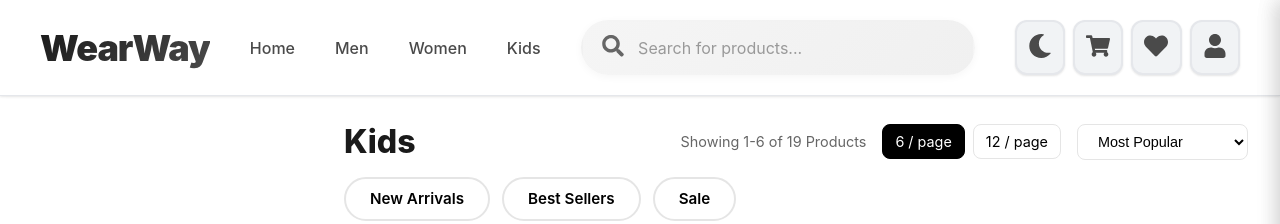
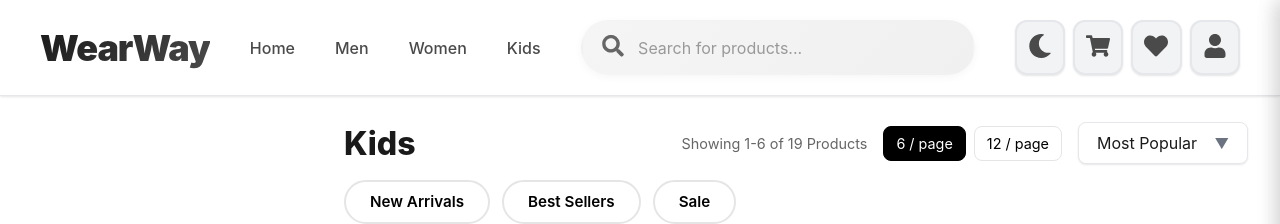
Before and after one commit to WEARWAY2/Final_project, a React (Vite) app in the folder my-app/: page /shop/kids in a window 1280 px wide. Shown: the top 224 px of the page. Built offline with nearby package versions, Linux system fonts and the light colour scheme.

Commit message:
update UI for dropdown menu

```diff
--- a/my-app/src/pages/CategoryProducts.css
+++ b/my-app/src/pages/CategoryProducts.css
@@ -1,3 +1,108 @@
+/* Custom Sort Dropdown */
+.custom-sort-dropdown {
+  position: relative;
+  min-width: 170px;
+  user-select: none;
+  font-size: 1rem;
+  font-family: inherit;
+  outline: none;
+  z-index: 10;
+}
+
+.custom-sort-selected {
+  background: var(--bg-card, #fff);
+  color: var(--text-primary, #222);
+  border: 1px solid var(--border-color, #e0e0e0);
+  border-radius: 8px;
+  padding: 10px 18px;
+  cursor: pointer;
+  display: flex;
+  align-items: center;
+  justify-content: space-between;
+  transition: border 0.2s, box-shadow 0.2s;
+  box-shadow: var(--shadow-sm, 0 2px 8px rgba(0, 0, 0, 0.04));
+}
+
+.dark-theme .custom-sort-selected {
+  background: var(--bg-card, #181a1a);
+  color: var(--text-primary, #f9fafb);
+  border: 1px solid var(--border-color, #2d2d2d);
+}
+
+.custom-sort-dropdown.open .custom-sort-selected {
+  border-color: var(--accent-primary, #38393b);
+  box-shadow: 0 4px 16px rgba(102, 126, 234, 0.08);
+}
+
+.dropdown-arrow {
+  font-size: 0.9em;
+  color: var(--text-tertiary, #888);
+  margin-left: 8px;
+}
+
+.custom-sort-options {
+  position: absolute;
+  top: 110%;
+  left: 0;
+  right: 0;
+  background: var(--bg-card, #fff);
+  border: 1px solid var(--border-color, #e0e0e0);
+  border-radius: 8px;
+  box-shadow: 0 8px 32px rgba(0, 0, 0, 0.10);
+  z-index: 20;
+  margin: 0;
+  padding: 6px 0;
+  list-style: none;
+  animation: fadeIn 0.18s;
+}
+
+.dark-theme .custom-sort-options {
+  background: var(--bg-card, #181a1a);
+  border: 1px solid var(--border-color, #2d2d2d);
+}
+
+.custom-sort-option {
+  padding: 10px 18px;
+  cursor: pointer;
+  transition: background 0.15s, color 0.15s;
+  color: var(--text-primary, #222);
+  border-radius: 6px;
+  background: transparent;
+}
+
+.custom-sort-option:hover {
+  background: var(--bg-tertiary, #f1f3f5);
+  color: var(--text-primary, #222);
+}
+
+.custom-sort-option.selected {
+  background: var(--accent-secondary, #454549);
+  color: var(--bg-primary, #fff);
+  font-weight: 600;
+}
+
+.dark-theme .custom-sort-option {
+  color: var(--text-primary, #f9fafb);
+  background: transparent;
+}
+
+.dark-theme .custom-sort-option:hover {
+  background: var(--bg-tertiary, #232323);
+  color: var(--text-primary, #f9fafb);
+}
+
+.dark-theme .custom-sort-option.selected {
+  background: var(--accent-secondary, #3d3d3f);
+  color: var(--bg-primary, #0a0a0a);
+  font-weight: 600;
+}
+
+/* Dark theme overrides for custom sort dropdown */
+
+.dark-theme .dropdown-arrow {
+  color: var(--text-tertiary, #9ca3af);
+}
+
 /* Category Products Page */
 .category-products-page {
   width: 100%;
@@ -460,8 +565,9 @@
   border-color: #000;
   box-shadow: 0 4px 12px rgba(0, 0, 0, 0.2);
 }
-.dark-theme .feature-btn.active{
-    background: #000000;
+
+.dark-theme .feature-btn.active {
+  background: #000000;
   color: #ffeaea;
   border-color: #fff;
   box-shadow: 0 4px 12px rgba(255, 0, 0, 0.5);
@@ -739,6 +845,7 @@
 }
 
 @keyframes heartBeat {
+
   0%,
   100% {
     transform: scale(1);
@@ -1154,7 +1261,7 @@
     align-items: stretch;
   }
 
-  .products-sort > span {
+  .products-sort>span {
     font-size: 0.8rem;
   }
 
--- a/my-app/src/pages/CategoryProducts.jsx
+++ b/my-app/src/pages/CategoryProducts.jsx
@@ -1,4 +1,4 @@
-import React, { useState, useEffect, useMemo } from "react";
+import React, { useState, useEffect, useMemo, useRef } from "react";
 import { useParams, useNavigate, useSearchParams } from "react-router-dom";
 import { motion } from "framer-motion";
 import { FaBars, FaTimes, FaHeart, FaShoppingCart } from "react-icons/fa";
@@ -20,6 +20,31 @@ const CategoryProducts = () => {
   const [selectedStyles, setSelectedStyles] = useState([]);
   const [selectedFeature, setSelectedFeature] = useState(null); // "new-arrivals", "best-sellers", "sale"
   const [sortBy, setSortBy] = useState("Most Popular");
+  const [sortDropdownOpen, setSortDropdownOpen] = useState(false);
+  const sortOptions = [
+    "Most Popular",
+    "Newest",
+    "Price: Low to High",
+    "Price: High to Low",
+  ];
+  const sortRef = useRef(null);
+
+  // Close dropdown on outside click
+  useEffect(() => {
+    const handleClickOutside = (event) => {
+      if (sortRef.current && !sortRef.current.contains(event.target)) {
+        setSortDropdownOpen(false);
+      }
+    };
+    if (sortDropdownOpen) {
+      document.addEventListener("mousedown", handleClickOutside);
+    } else {
+      document.removeEventListener("mousedown", handleClickOutside);
+    }
+    return () => {
+      document.removeEventListener("mousedown", handleClickOutside);
+    };
+  }, [sortDropdownOpen]);
   const [currentPage, setCurrentPage] = useState(1);
   const [itemsPerPage, setItemsPerPage] = useState(6);
   const [filteredProducts, setFilteredProducts] = useState([]);
@@ -406,25 +431,6 @@ const CategoryProducts = () => {
               ))}
             </div>
           </div>
-
-          <button
-            className="apply-filter-btn"
-            onClick={() => {
-              applyFilters();
-              setIsSidebarOpen(false);
-            }}
-          >
-            Apply Filter
-          </button>
-          <button
-            className="reset-filter-btn"
-            onClick={() => {
-              resetFilters();
-              setIsSidebarOpen(false);
-            }}
-          >
-            Reset Filters
-          </button>
         </aside>
 
         {/* Products Grid */}
@@ -462,16 +468,59 @@ const CategoryProducts = () => {
                     12 / page
                   </button>
                 </div>
-                <select
-                  className="sort-select"
-                  value={sortBy}
-                  onChange={(e) => setSortBy(e.target.value)}
+                <div
+                  className={`custom-sort-dropdown${sortDropdownOpen ? " open" : ""}`}
+                  ref={sortRef}
+                  tabIndex={0}
+                  onClick={() => setSortDropdownOpen((open) => !open)}
+                  onBlur={() => setSortDropdownOpen(false)}
+                  style={{ position: "relative", minWidth: 170 }}
                 >
-                  <option>Most Popular</option>
-                  <option>Newest</option>
-                  <option>Price: Low to High</option>
-                  <option>Price: High to Low</option>
-                </select>
+                  <div className="custom-sort-selected">
+                    {sortBy}
+                    <span className="dropdown-arrow" style={{ marginLeft: 8 }}>
+                      ▼
+                    </span>
+                  </div>
+                  {sortDropdownOpen && (
+                    <ul className="custom-sort-options" style={{
+                      position: "absolute",
+                      top: "100%",
+                      left: 0,
+                      right: 0,
+                      background: "var(--dropdown-bg, #fff)",
+                      border: "1px solid #e0e0e0",
+                      borderRadius: 8,
+                      boxShadow: "0 4px 16px rgba(0,0,0,0.08)",
+                      zIndex: 10,
+                      margin: 0,
+                      padding: 0,
+                      listStyle: "none",
+                    }}>
+                      {sortOptions.map((option) => (
+                        <li
+                          key={option}
+                          className={`custom-sort-option${option === sortBy ? " selected" : ""}`}
+                          style={{
+                            padding: "10px 18px",
+                            cursor: "pointer",
+                            background: option === sortBy ? "var(--primary, #667eea)" : "inherit",
+                            color: option === sortBy ? "#fff" : "inherit",
+                            fontWeight: option === sortBy ? 600 : 400,
+                            borderRadius: 6,
+                          }}
+                          onClick={(e) => {
+                            e.stopPropagation();
+                            setSortBy(option);
+                            setSortDropdownOpen(false);
+                          }}
+                        >
+                          {option}
+                        </li>
+                      ))}
+                    </ul>
+                  )}
+                </div>
               </div>
             </div>
 
```
